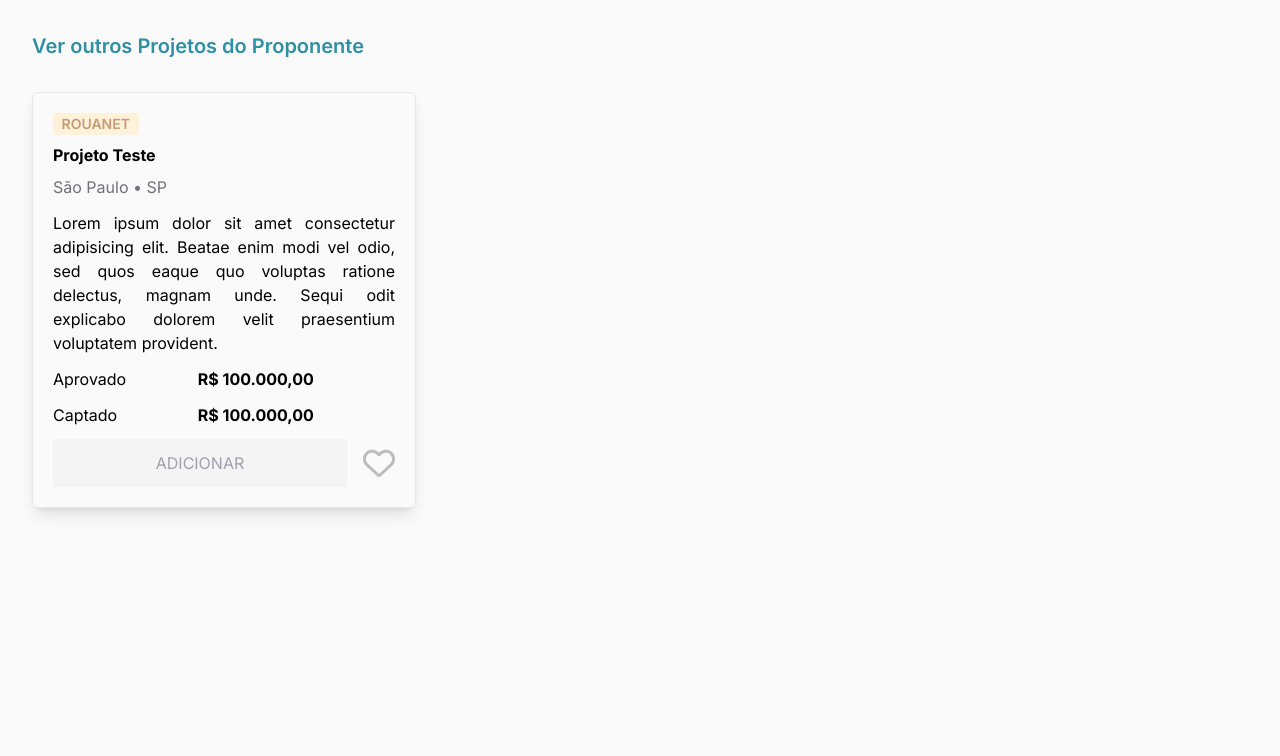
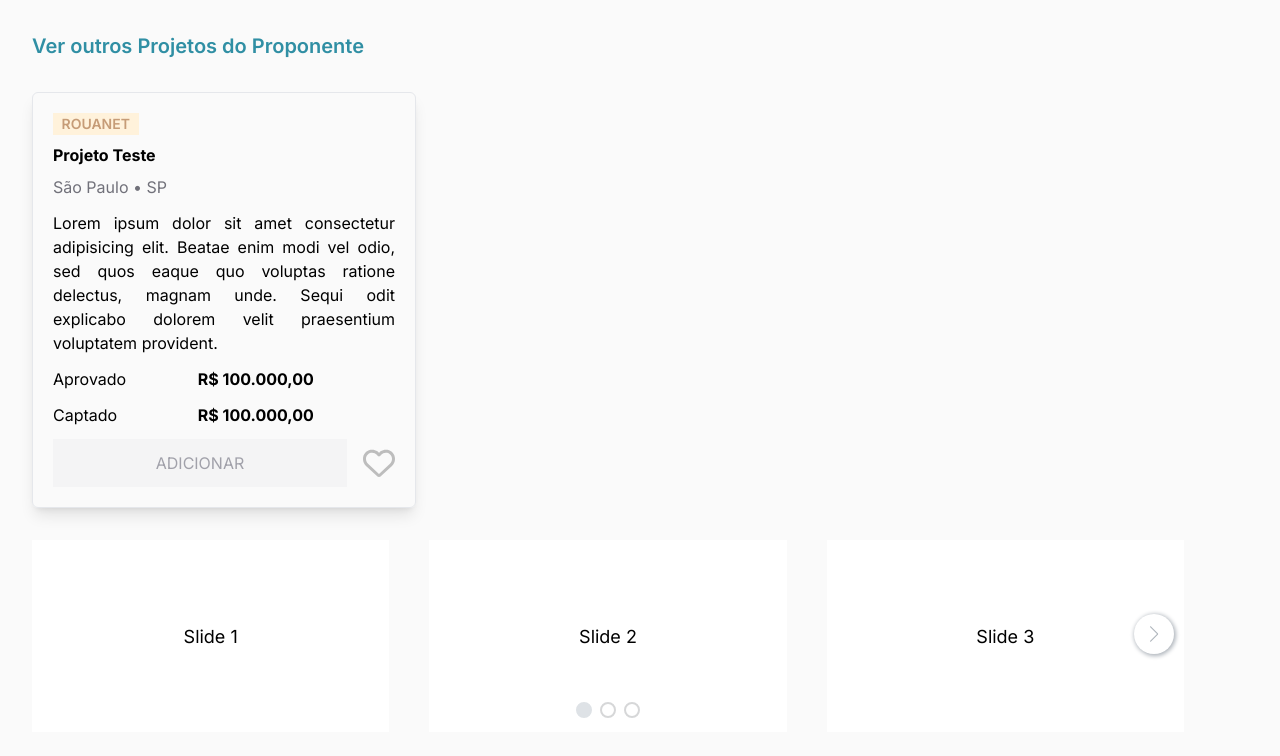
Before and after one commit to Hzimr/simbi-teste, a Next.js app: page / in a window 1280 px wide. Shown: the top 756 px of the page. Built offline with nearby package versions, Linux system fonts and the light colour scheme.

Commit message:
feat: created slide (initial commit)

```diff
--- /dev/null
+++ b/src/app/components/slide/slide.tsx
@@ -0,0 +1,61 @@
+'use client'
+import React from 'react'
+// Import Swiper React components
+import { Swiper, SwiperSlide } from 'swiper/react'
+
+// Import Swiper styles
+import 'swiper/css'
+import 'swiper/css/pagination'
+import 'swiper/css/navigation'
+
+import './styles.css'
+
+// import required modules
+import {
+  Pagination,
+  Navigation,
+  HashNavigation,
+  Keyboard,
+} from 'swiper/modules'
+
+export function Slide() {
+  return (
+    <>
+      <Swiper
+        spaceBetween={20}
+        slidesPerView={3}
+        keyboard={{
+          enabled: true,
+        }}
+        hashNavigation={{
+          watchState: true,
+        }}
+        pagination={{
+          clickable: true,
+        }}
+        breakpoints={{
+          480: {
+            slidesPerView: 1,
+          },
+          768: {
+            slidesPerView: 2,
+            spaceBetween: 10,
+          },
+          1024: {
+            slidesPerView: 3,
+            spaceBetween: 40,
+          },
+        }}
+        navigation={true}
+        modules={[Pagination, Navigation, HashNavigation, Keyboard]}
+        className="mySwiper"
+      >
+        <SwiperSlide data-hash="slide1">Slide 1</SwiperSlide>
+        <SwiperSlide data-hash="slide2">Slide 2</SwiperSlide>
+        <SwiperSlide data-hash="slide3">Slide 3</SwiperSlide>
+        <SwiperSlide data-hash="slide4">Slide 4</SwiperSlide>
+        <SwiperSlide data-hash="slide5">Slide 5</SwiperSlide>
+      </Swiper>
+    </>
+  )
+}
--- /dev/null
+++ b/src/app/components/slide/styles.css
@@ -0,0 +1,66 @@
+.swiper {
+  width: 100%;
+  height: 100%;
+}
+
+.swiper-slide {
+  text-align: center;
+  font-size: 18px;
+  background: #fff;
+
+  /* Center slide text vertically */
+  display: flex;
+  justify-content: center;
+  align-items: center;
+}
+
+.swiper-slide img {
+  display: block;
+  width: 100%;
+  height: 100%;
+  object-fit: cover;
+}
+
+.swiper-button-next {
+  color: #AEB4BB;
+  background-color: white;
+  border-radius: 9999px;
+  width: 2.5rem;
+  height: 2.5rem;
+  box-shadow: 1px 1px 4px 1px;
+}
+
+.swiper-button-next::after{
+  font-size: 1rem;
+}
+
+.swiper-button-prev {
+  color: #AEB4BB;
+  background-color: white;
+  border-radius: 9999px;
+  width: 2.5rem;
+  height: 2.5rem;
+  box-shadow: 1px 1px 4px 1px;
+}
+
+.swiper-button-prev::after {
+  font-size: 1rem;
+}
+
+.swiper-button-disabled {
+  display: none;
+}
+
+.swiper-pagination-bullet {
+  background-color: transparent;
+  border: 2px;
+  border-style: solid;
+  border-color: #30373d;
+  width: 1rem;
+  height: 1rem;
+}
+
+.swiper-pagination-bullet-active {
+  background-color: #DEE2E6;
+  border-color: #DEE2E6;
+}
--- a/src/app/page.tsx
+++ b/src/app/page.tsx
@@ -1,12 +1,16 @@
 import { CardSlide } from './components/cardslide/cardslide'
+import { Slide } from './components/slide/slide'
 
 export default function Home() {
   return (
     <main className="flex min-h-screen flex-col items-start gap-8 bg-neutral-50 p-8">
-      <h1 className="text-link text-xl font-semibold">
+      <h1 className="text-xl font-semibold text-link">
         Ver outros Projetos do Proponente
       </h1>
       <CardSlide />
+      <div className="h-48 w-[90vw] ">
+        <Slide />
+      </div>
     </main>
   )
 }
```
